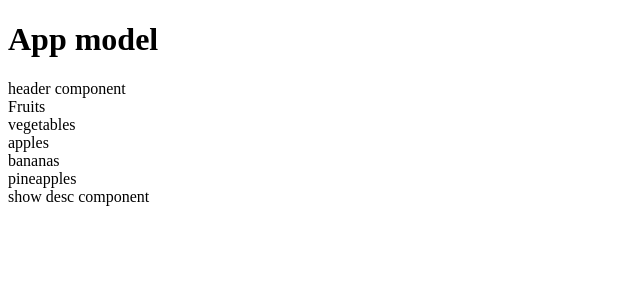
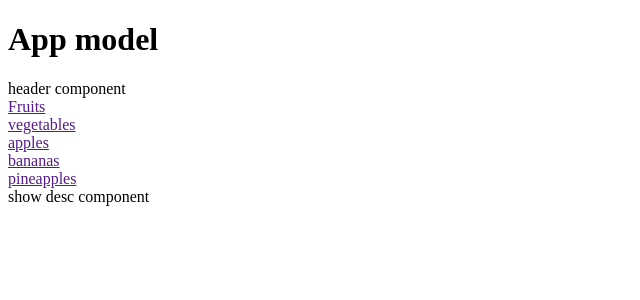
Before and after one commit to web-developement-2020/TV-maze-app, an Angular app: page / in a window 1280 px wide. Shown: the top 300 px of the page, without its empty margins (0-640 px from the left). Built offline with nearby package versions, Linux system fonts and the light colour scheme.

Commit message:
link to shows added to display

```diff
--- a/src/app/display-page/display-page.component.html
+++ b/src/app/display-page/display-page.component.html
@@ -1,22 +1,22 @@
 <div>
 <div>
   <img [src] ='current.image0'/>
-  <span>{{current.name0}}</span>
+ <a [href] = 'current.link0'> <span>{{current.name0}}</span></a>
 </div>
 <div>
   <img [src] ='current.image1'/>
-  <span>{{current.name1}}</span>
+  <a [href] = 'current.link1'><span>{{current.name1}}</span></a>
 </div>
 <div>
   <img [src] ='current.image2'/>
-  <span>{{current.name2}}</span>
+  <a [href] = 'current.link2'><span>{{current.name2}}</span></a>
 </div>
 <div>
   <img [src] ='current.image3'/>
-  <span>{{current.name3}}</span>
+  <a [href] = 'current.link3'><span>{{current.name3}}</span></a>
 </div>
 <div>
   <img [src] ='current.image4'/>
-  <span>{{current.name4}}</span>
+  <a [href] = 'current.link4'> <span>{{current.name4}}</span></a>
 </div>
 </div>
--- a/src/app/display-page/display-page.component.ts
+++ b/src/app/display-page/display-page.component.ts
@@ -12,14 +12,19 @@ current : IDisplayPage
     this.current = {
       image0:'',
       name0 : 'Fruits',
+      link0 : '',
       image1 : '',
-      name1:'vegetables',
+      name1: 'vegetables',
+      link1 : '',
       image2: '',
       name2: 'apples',
+      link2 : '',
       image3:'',
       name3:'bananas',
+      link3 : '',
       image4:'',
-      name4:'pineapples'
+      name4:'pineapples',
+      link4 : ''
     }
   }
 
--- /dev/null
+++ b/src/app/display.service.ts
@@ -0,0 +1,9 @@
+import { Injectable } from '@angular/core';
+import { HttpClient } from '@angular/common/http'
+@Injectable({
+  providedIn: 'root'
+})
+export class DisplayService {
+
+  constructor(private httpClient : HttpClient) { }
+}
```
Also changed, not shown: src/app/app.module.ts (+5 -3 lines), src/app/idisplay-page.ts (renamed from src/app/idispaly-page.ts, +6 -1 lines), 1 other file (tests, documents, lock files or other folders).
